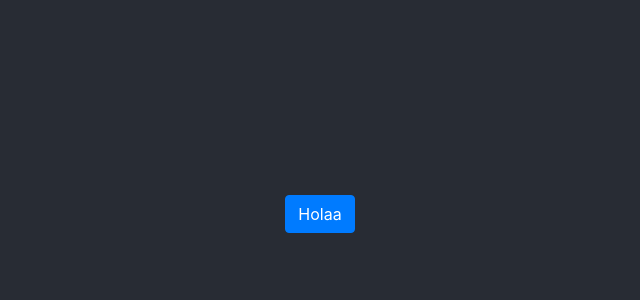
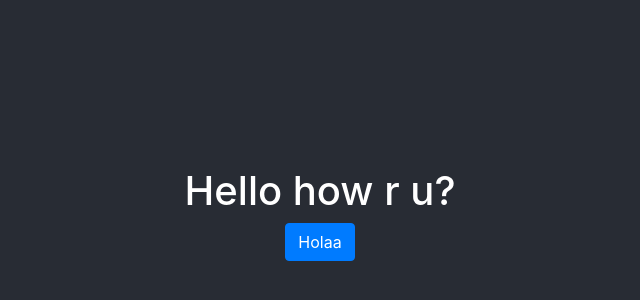
Before and after one commit to diegommezp28/pagina-personal, a React (Create React App) app in the folder front-react/: page / in a window 1280 px wide. Shown: the part 186-486 px from the top of the page, without its empty margins (320-960 px from the left). Built offline with nearby package versions, Linux system fonts and the light colour scheme.

Commit message:
prueba deploy

```diff
--- a/front-react/src/App.js
+++ b/front-react/src/App.js
@@ -9,6 +9,7 @@ function App() {
   return (
     <div className="App">
       <header className="App-header">
+        <h1>Hello how r u?</h1>
         <Button>
           Holaa
         </Button>
```
